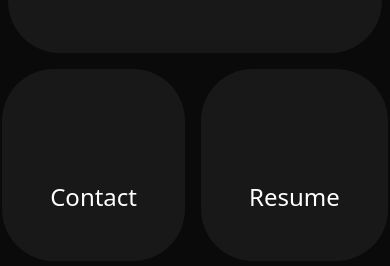
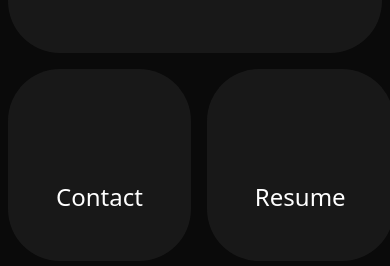
Before and after one commit to Mishalabdullah/CodingOdyssey, a Next.js app in the folder adarsh-personal-website/: page / in a window 390 px wide. Shown: the part 675-941 px from the top of the page. Built offline with nearby package versions, Linux system fonts and the light colour scheme.

Commit message:
justify evenly

```diff
--- a/adarsh-personal-website/app/page.js
+++ b/adarsh-personal-website/app/page.js
@@ -19,7 +19,7 @@ export default function Home() {
               <PageComponent pageName="About Me" pageLink="/about-me" />
             </div>
           </div>
-          <div className="flex md:flex-col justify-center  md:w-4/12">
+          <div className="flex md:flex-col justify-evenly  md:w-4/12">
             <PageComponent pageName="Contact" pageLink="/contact" />
             <div className="md:m-2 "></div>
             <PageComponent pageName="Resume" pageLink="/resume" />
```
